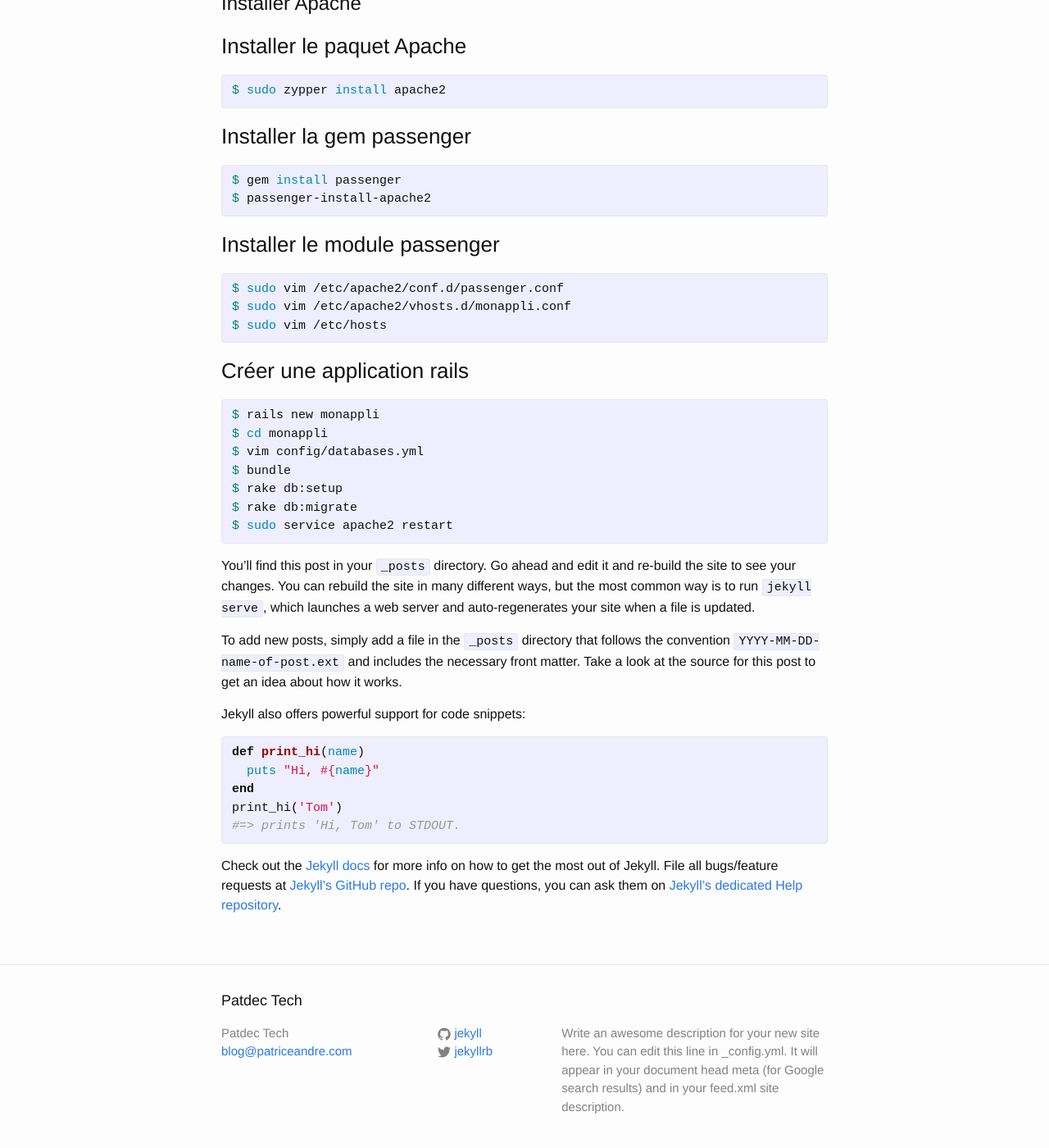
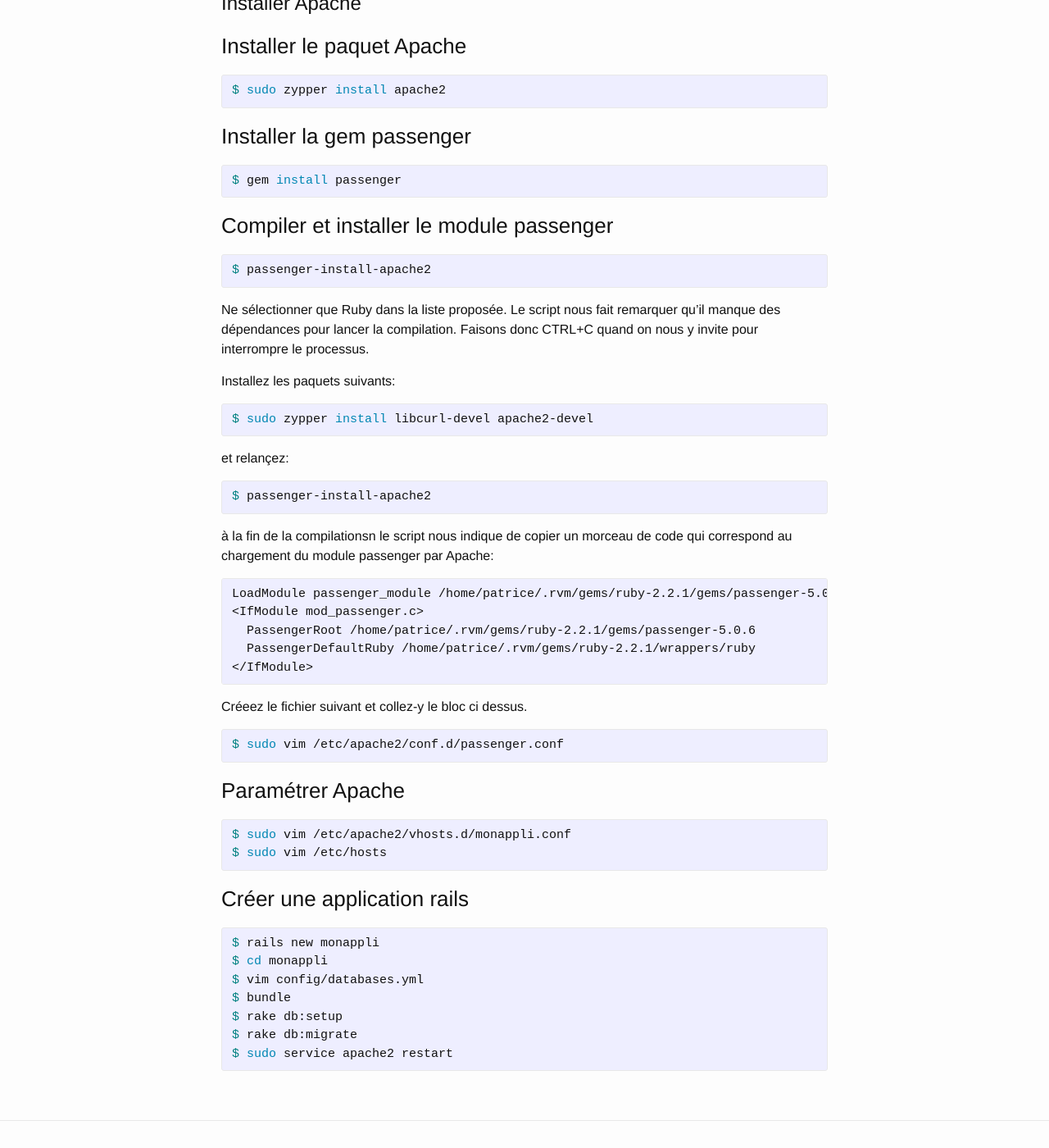
Before and after one commit to patdec/patdec.github.io, a Jekyll site: the page built from _posts/2015-04-07-installer-ruby-on-rails-sous-opensuse.markdown, in a window 1280 px wide and 1400 px high, scrolled down 3238 px. Shown: the whole window at 82% size. Built offline with Jekyll 4.4.1, drawn with Linux system fonts in a browser that asks for light colours.

Commit message:
Update article

```diff
--- a/_posts/2015-04-07-installer-ruby-on-rails-sous-opensuse.markdown
+++ b/_posts/2015-04-07-installer-ruby-on-rails-sous-opensuse.markdown
@@ -154,13 +154,43 @@ $ sudo zypper install apache2
 
 {% highlight bash %}
 $ gem install passenger
+{% endhighlight %}
+
+### Compiler et installer le module passenger
+
+{% highlight bash %}
+$ passenger-install-apache2
+{% endhighlight %}
+Ne sélectionner que Ruby dans la liste proposée.
+Le script nous fait remarquer qu'il manque des dépendances pour lancer la compilation. Faisons donc CTRL+C quand on nous y invite pour interrompre le processus.
+
+Installez les paquets suivants:
+{% highlight bash %}
+$ sudo zypper install libcurl-devel apache2-devel
+{% endhighlight %}
+
+et relançez:
+{% highlight bash %}
 $ passenger-install-apache2
 {% endhighlight %}
 
-### Installer le module passenger
+à la fin de la compilationsn le script nous indique de copier un morceau de code qui correspond au chargement du module passenger par Apache:
+{% highlight bash %}
+LoadModule passenger_module /home/patrice/.rvm/gems/ruby-2.2.1/gems/passenger-5.0.6/buildout/apache2/mod_passenger.so
+<IfModule mod_passenger.c>
+  PassengerRoot /home/patrice/.rvm/gems/ruby-2.2.1/gems/passenger-5.0.6
+  PassengerDefaultRuby /home/patrice/.rvm/gems/ruby-2.2.1/wrappers/ruby
+</IfModule>
+{% endhighlight %}
+
+Créeez le fichier suivant et collez-y le bloc ci dessus.
+{% highlight bash %}
+$ sudo vim /etc/apache2/conf.d/passenger.conf
+{% endhighlight %}
+
+### Paramétrer Apache
 
 {% highlight bash %}
-$ sudo vim /etc/apache2/conf.d/passenger.conf
 $ sudo vim /etc/apache2/vhosts.d/monappli.conf
 $ sudo vim /etc/hosts
 {% endhighlight %}
@@ -176,25 +206,3 @@ $ rake db:setup
 $ rake db:migrate
 $ sudo service apache2 restart
 {% endhighlight %}
-
-
-
-You’ll find this post in your `_posts` directory. Go ahead and edit it and re-build the site to see your changes. You can rebuild the site in many different ways, but the most common way is to run `jekyll serve`, which launches a web server and auto-regenerates your site when a file is updated.
-
-To add new posts, simply add a file in the `_posts` directory that follows the convention `YYYY-MM-DD-name-of-post.ext` and includes the necessary front matter. Take a look at the source for this post to get an idea about how it works.
-
-Jekyll also offers powerful support for code snippets:
-
-{% highlight ruby %}
-def print_hi(name)
-  puts "Hi, #{name}"
-end
-print_hi('Tom')
-#=> prints 'Hi, Tom' to STDOUT.
-{% endhighlight %}
-
-Check out the [Jekyll docs][jekyll] for more info on how to get the most out of Jekyll. File all bugs/feature requests at [Jekyll’s GitHub repo][jekyll-gh]. If you have questions, you can ask them on [Jekyll’s dedicated Help repository][jekyll-help].
-
-[jekyll]:      http://jekyllrb.com
-[jekyll-gh]:   https://github.com/jekyll/jekyll
-[jekyll-help]: https://github.com/jekyll/jekyll-help
```
